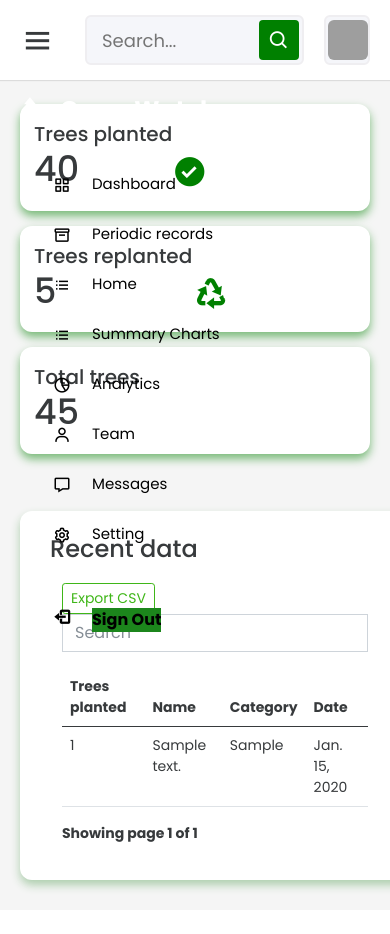
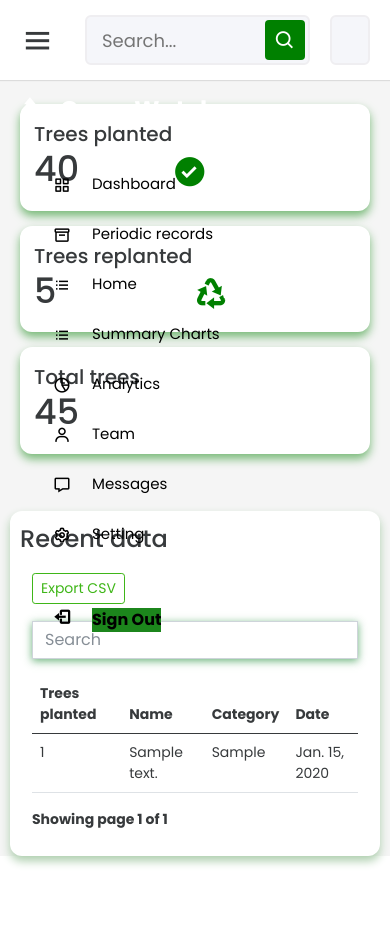
Before and after one commit to Collins07/GreenWatch, a Django app: page /reforest in a window 390 px wide. After the commit the page ends 866 px from the top, so only its background shows below. Run offline with Django 4.2, Linux system fonts and the light colour scheme; tables that the repository leaves empty hold one stand-in row (values such as "Sample post"); some libraries are stand-ins or nearby versions; grey boxes are pictures that could not be loaded.

Commit message:
media queries

```diff
--- a/reforestation/reforestation/static/css/base-forest.css
+++ b/reforestation/reforestation/static/css/base-forest.css
@@ -23,6 +23,10 @@ html{
 #signout{
   background-color: rgb(28, 134, 28);
   border: none;
+}
+#search-input{
+  box-shadow: rgba(80, 165, 98, 0.842) 0px 2px 8px 0px;
+
 }
 
 .sidebar.active{
@@ -227,7 +231,6 @@ nav .profile-details i{
 }
 
 
-
 .home-content .total-order{
   font-size: 20px;
   font-weight: 500;
@@ -240,6 +243,7 @@ nav .profile-details i{
 
 /* left box */
 .home-content .sales-boxes .recent-sales{
+
   width: 100%;
   background: #fff;
   padding: 20px 30px;
@@ -346,14 +350,11 @@ nav .profile-details i{
 @media (max-width: 700px) {
   .sidebar{
     width: 0;
-    margin-top: -15%;
-
 
   }
   .home-section{
     width: 100%;
     left: 0;
-
 
   }
   .home-section nav{
@@ -362,6 +363,18 @@ nav .profile-details i{
   }
   #add-trees{
     margin-left: 5%;
+  }
+  #export-csv{
+    margin-bottom: 5%;
+  }
+  .home-content .sales-boxes .recent-sales{
+
+    width: auto;
+    background: #fff;
+    padding: 10px 10px;
+    margin: 0 10px;
+    border-radius: 12px;
+    box-shadow: 0 5px 10px rgb(173, 206, 173);
   }
 
   nav .sidebar-button .dashboard,
@@ -391,7 +404,6 @@ nav .profile-details i{
         width: 100%;
         left: 0;
 
-
       }
       .home-section nav{
         width: 100%;
@@ -399,6 +411,18 @@ nav .profile-details i{
       }
       #greenwatch-logo{
         margin-top: -20%;
+    }
+    #export-csv{
+      margin-bottom: 5%;
+    }
+    .home-content .sales-boxes .recent-sales{
+
+      width: auto;
+      background: #fff;
+      padding: 10px 10px;
+      margin: 0 10px;
+      border-radius: 12px;
+      box-shadow: 0 5px 10px rgb(173, 206, 173);
     }
 
 
@@ -454,4 +478,21 @@ nav .profile-details i{
         margin-left: 5%;
       }
 
+
+      #export-csv{
+        margin-bottom: 5%;
+      }
+
+      .home-content .sales-boxes .recent-sales{
+
+        width: auto;
+        background: #fff;
+        padding: 10px 10px;
+        margin: 0 10px;
+        border-radius: 12px;
+        box-shadow: 0 5px 10px rgb(173, 206, 173);
+      }
+
+
+
   }
--- a/reforestation/templates/base.html
+++ b/reforestation/templates/base.html
@@ -108,16 +108,16 @@
         <nav>
           <div class="sidebar-button">
             <i class='bx bx-menu sidebarBtn'></i>
-            <span class="dashboard">Dashboard</span>
+            <span class="dashboard">Summary Dashboard</span>
           </div>
           <div class="search-box">
             <input type="text" placeholder="Search...">
             <i class='bx bx-search' ></i>
           </div>
           <div class="profile-details">
-            <img src="assests/collins.jpg" alt="">
+
             <span class="admin_name">Collins Nyakoe</span>
-            <i class='bx bx-chevron-down' ></i>
+
           </div>
         </nav>
 
--- a/reforestation/templates/reforest/index.html
+++ b/reforestation/templates/reforest/index.html
@@ -61,7 +61,7 @@
           {% if reforest.count %}
 
           <div class="row">
-              <div class="col-md-8">
+              <div id="export-csv" class="col-md-8">
                   <a href="{% url 'export-csv' %}" class="btn btn-sm btn-outline-success">Export CSV</a>
               </div>
               <div class="col-md-4">
```
Also changed, not shown: reforestation/templates/base1.html (deleted, +0 -75 lines).
